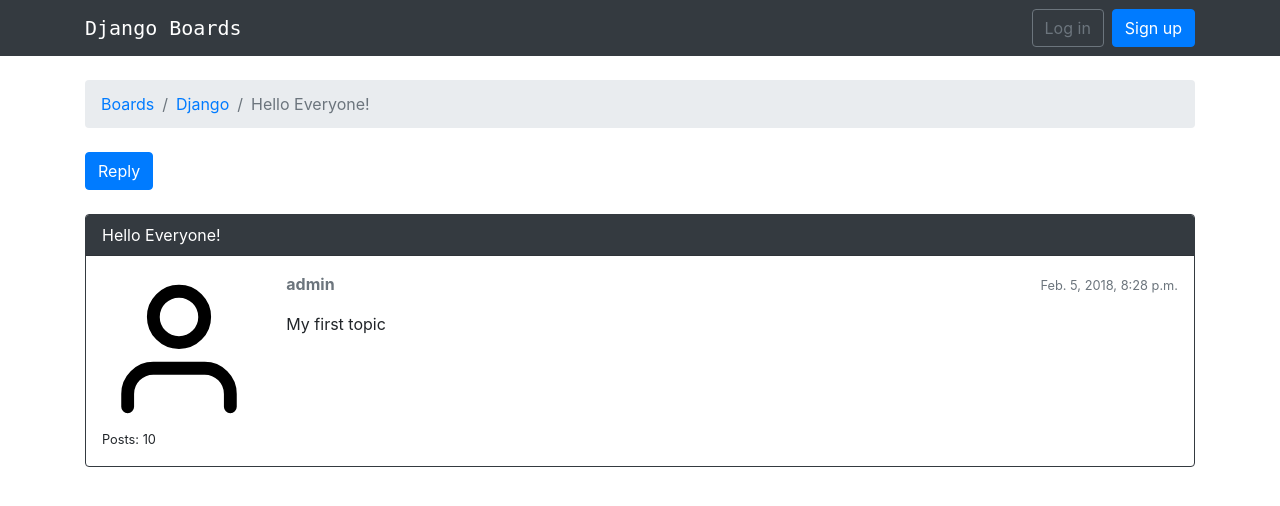
After one commit to C00204864/DjangoTutorial, a Django app: page /boards/1/topics/1/ in a window 1280 px wide. The commit adds this page. Shown: the top 506 px of the page. Run offline with Django 3.2, Linux system fonts and the light colour scheme; data comes from the database, SQL or seed files in the repository; both versions use the stored data as it was after the commit; some libraries are stand-ins or nearby versions; some web fonts are replaced.

Commit message:
Part 5 Complete

```diff
--- a/myproject/myproject/boards/models.py
+++ b/myproject/myproject/boards/models.py
@@ -1,5 +1,6 @@
 from django.db import models
 from django.contrib.auth.models import User
+from django.utils.text import Truncator
 
 
 class Board(models.Model):
@@ -9,12 +10,22 @@
     def __str__(self):
         return self.name
 
+    def get_posts_count(self):
+        return Post.objects.filter(topic__board=self).count()
+
+    def get_last_post(self):
+        return Post.objects.filter(topic__board=self).order_by('-created_at').first()
+
 
 class Topic(models.Model):
     subject = models.CharField(max_length=255)
     last_updated = models.DateTimeField(auto_now_add=True)
     board = models.ForeignKey(Board, on_delete = models.CASCADE, related_name='topics')
     starter = models.ForeignKey(User, on_delete = models.CASCADE, related_name='topics')
+    views = models.PositiveIntegerField(default=0)
+
+    def __str__(self):
+        return self.subject
 
 
 class Post(models.Model):
@@ -24,3 +35,7 @@
     updated_at = models.DateTimeField(null=True)
     created_by = models.ForeignKey(User, on_delete = models.CASCADE, related_name='posts')
     updated_by = models.ForeignKey(User, on_delete = models.CASCADE, null=True, related_name='+')
+
+    def __str__(self):
+        truncated_message = Truncator(self.message)
+        return truncated_message.chars(30)
--- a/myproject/myproject/boards/views.py
+++ b/myproject/myproject/boards/views.py
@@ -3,7 +3,9 @@
 from .models import Board, Topic, Post
 from django.http import Http404 # not needed anymore
 from django.contrib.auth.models import User
-from .forms import NewTopicForm
+from .forms import NewTopicForm, PostForm
+from django.contrib.auth.decorators import login_required
+from django.db.models import Count
 
 def home(request):
     boards = Board.objects.all()
@@ -11,24 +13,47 @@
 
 def board_topics(request, pk):
     board = get_object_or_404(Board, pk=pk)
-    return render(request, 'topics.html', {'board': board})
+    topics = board.topics.order_by('-last_updated').annotate(replies=Count('posts') - 1)
+    return render(request, 'topics.html', {'board': board, 'topics' : topics})
 
+@login_required
 def new_topic(request, pk):
     board = get_object_or_404(Board, pk=pk)
-    user = User.objects.first()  # TODO: get the currently logged in user
+    # user = User.objects.first()  # TODO: get the currently logged in user # Not needed anymore
     if request.method == 'POST':
         form = NewTopicForm(request.POST)
         if form.is_valid():
             topic = form.save(commit=False)
             topic.board = board
-            topic.starter = user
+            topic.starter = request.user
             topic.save()
             post = Post.objects.create(
                 message=form.cleaned_data.get('message'),
                 topic=topic,
-                created_by=user
+                created_by=request.user
             )
-            return redirect('board_topics', pk=board.pk)  # TODO: redirect to the created topic page
+            return redirect('topic_posts', pk=pk, topic_pk=topic.pk)
     else:
         form = NewTopicForm()
     return render(request, 'new_topic.html', {'board': board, 'form': form})
+
+def topic_posts(request, pk, topic_pk):
+    topic = get_object_or_404(Topic, board__pk=pk, pk=topic_pk)
+    topic.views += 1
+    topic.save()
+    return render(request, 'topic_posts.html', {'topic': topic})
+
+@login_required
+def reply_topic(request, pk, topic_pk):
+    topic = get_object_or_404(Topic, board__pk=pk, pk=topic_pk)
+    if request.method == 'POST':
+        form = PostForm(request.POST)
+        if form.is_valid():
+            post = form.save(commit=False)
+            post.topic = topic
+            post.created_by = request.user
+            post.save()
+            return redirect('topic_posts', pk=pk, topic_pk=topic_pk)
+    else:
+        form = PostForm()
+    return render(request, 'reply_topic.html', {'topic': topic, 'form': form})
--- a/myproject/myproject/myproject/urls.py
+++ b/myproject/myproject/myproject/urls.py
@@ -31,6 +31,8 @@
     url(r'^logout/$', auth_views.LogoutView.as_view(), name='logout'),
     url(r'^boards/(?P<pk>\d+)/$', views.board_topics, name='board_topics'),
     url(r'^boards/(?P<pk>\d+)/new/$', views.new_topic, name='new_topic'),
+    url(r'^boards/(?P<pk>\d+)/topics/(?P<topic_pk>\d+)/$', views.topic_posts, name='topic_posts'),
+    url(r'^boards/(?P<pk>\d+)/topics/(?P<topic_pk>\d+)/reply/$', views.reply_topic, name='reply_topic'),
 
     url(r'^reset/$',
         auth_views.PasswordResetView.as_view(
--- /dev/null
+++ b/myproject/myproject/templates/topic_posts.html
@@ -0,0 +1,51 @@
+{% extends 'base.html' %}
+
+{% load static %}
+
+{% block title %}{{ topic.subject }}{% endblock %}
+
+{% block breadcrumb %}
+  <li class="breadcrumb-item"><a href="{% url 'home' %}">Boards</a></li>
+  <li class="breadcrumb-item"><a href="{% url 'board_topics' topic.board.pk %}">{{ topic.board.name }}</a></li>
+  <li class="breadcrumb-item active">{{ topic.subject }}</li>
+{% endblock %}
+
+{% block content %}
+
+  <div class="mb-4">
+    <a href="#" class="btn btn-primary" role="button">Reply</a>
+  </div>
+
+  {% for post in topic.posts.all %}
+    <div class="card mb-2 {% if forloop.first %}border-dark{% endif %}">
+    {% if forloop.first %}
+      <div class="card-header text-white bg-dark py-2 px-3">{{ topic.subject }}</div>
+    {% endif %}
+      <div class="card-body p-3">
+        <div class="row">
+          <div class="col-2">
+            <img src="{% static 'img/avatar.svg' %}" alt="{{ post.created_by.username }}" class="w-100">
+            <small>Posts: {{ post.created_by.posts.count }}</small>
+          </div>
+          <div class="col-10">
+            <div class="row mb-3">
+              <div class="col-6">
+                <strong class="text-muted">{{ post.created_by.username }}</strong>
+              </div>
+              <div class="col-6 text-right">
+                <small class="text-muted">{{ post.created_at }}</small>
+              </div>
+            </div>
+            {{ post.message }}
+            {% if post.created_by == user %}
+              <div class="mt-3">
+                <a href="#" class="btn btn-primary btn-sm" role="button">Edit</a>
+              </div>
+            {% endif %}
+          </div>
+        </div>
+      </div>
+    </div>
+  {% endfor %}
+
+{% endblock %}
```
Also changed, not shown: myproject/myproject/boards/forms.py (+6 -1 lines), myproject/myproject/boards/tests/test_view_board_topics.py (added, +32 -0 lines), myproject/myproject/boards/tests/test_view_home.py (added, +23 -0 lines), myproject/myproject/boards/tests/test_view_new_topic.py (added, +91 -0 lines), myproject/myproject/boards/tests/test_view_reply_topic.py (added, +98 -0 lines), myproject/myproject/boards/tests/test_view_topic_posts.py (added, +23 -0 lines), myproject/myproject/boards/tests/test_views.py (deleted, +0 -124 lines), myproject/myproject/templates/home.html (+21 -3 lines), myproject/myproject/templates/login.html (+5 -4 lines), myproject/myproject/templates/reply_topic.html (added, +38 -0 lines), myproject/myproject/templates/topics.html (+4 -4 lines), myproject/myproject/boards/migrations/0002_topic_views.py (added), myproject/myproject/db.sqlite3, myproject/myproject/static/img/avatar.svg (added).
